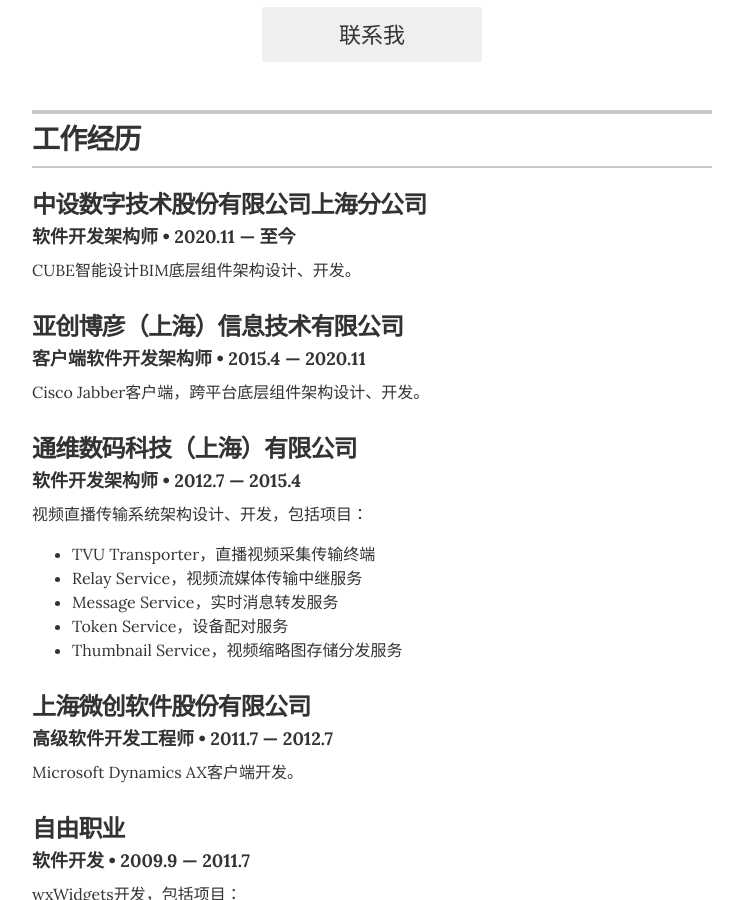
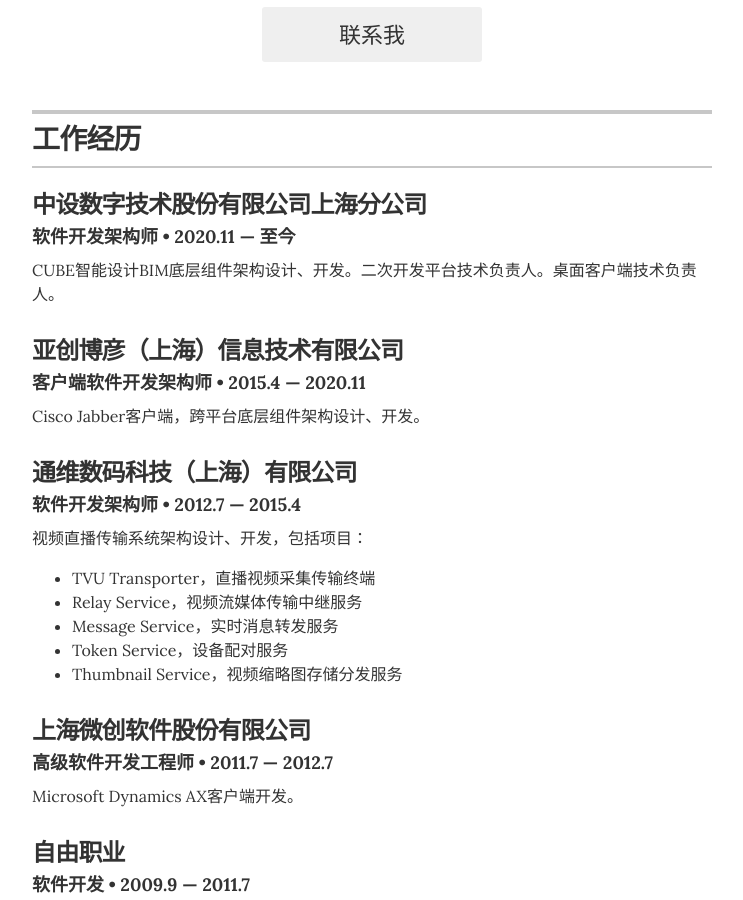
Before and after one commit to missdeer/fanresume, a Jekyll site: the page built from index.html, in a window 1280 px wide and 900 px high, scrolled down 508 px. Shown: the whole window, without its empty margins (268-1011 px from the left). Built offline with Jekyll 4.4.1, drawn with Linux system fonts in a browser that asks for light colours.

Commit message:
Update resume.html

```diff
--- a/_layouts/resume.html
+++ b/_layouts/resume.html
@@ -54,7 +54,7 @@
         <div class="resume-item" itemscope itemprop="worksFor" itemtype="http://schema.org/Organization">
           <h3 class="resume-item-title" itemprop="name">中设数字技术股份有限公司上海分公司</h3>
           <h4 class="resume-item-details" itemprop="description">软件开发架构师 &bull; 2020.11 &mdash; 至今</h4>
-          <p class="resume-item-copy">CUBE智能设计BIM底层组件架构设计、开发。</p>
+          <p class="resume-item-copy">CUBE智能设计BIM底层组件架构设计、开发。二次开发平台技术负责人。桌面客户端技术负责人。</p>
         </div><!-- end of resume-item -->
 
         <div class="resume-item" itemscope itemprop="worksFor" itemtype="http://schema.org/Organization">
@@ -262,7 +262,7 @@
       {% endif %}
 
       <footer class="page-footer">
-        <p class="footer-line">Made by <a href="https://minidump.info" target="_blank">@missdeer</a>. Fork me on <a href="https://github.com/missdeer/fanresume" target="_blank">GitHub</a>.</p>
+        <p class="footer-line">Made by <a href="https://www.ismisv.com" target="_blank">@missdeer</a>.</p>
       </footer>
 
     </div>
```
